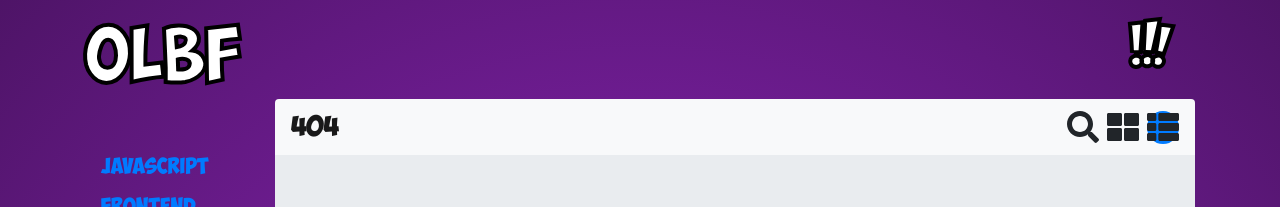
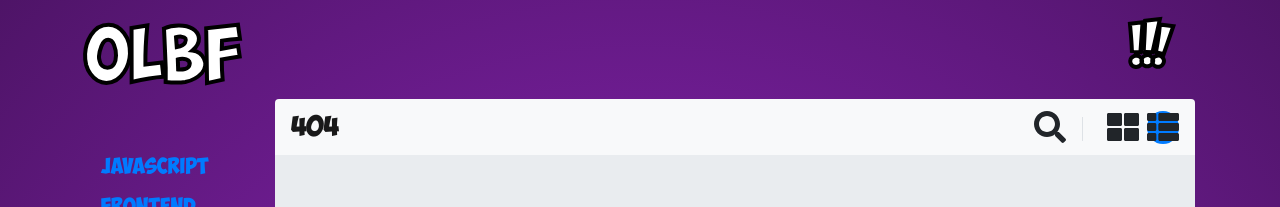
Before and after one commit to nksrentas/olbf, a React (Create React App) app: page / in a window 1280 px wide. Shown: the top 207 px of the page. Built offline with nearby package versions, Linux system fonts and the light colour scheme.

Commit message:
add vertical divider at topbar component

```diff
--- a/src/components/topBar/TopBar.jsx
+++ b/src/components/topBar/TopBar.jsx
@@ -24,6 +24,11 @@ const TopBar = (props) => {
         </a>
         <div>
           <FontAwesomeIcon icon={faSearch} size='2x' />
+          <span
+            className='border-right mr-3 pr-3 align-text-bottom d-none d-md-inline-block'
+            style={{ height: '1.5em' }}
+          ></span>
+
           <div
             className={
               activeViewType === 'grid'
```
